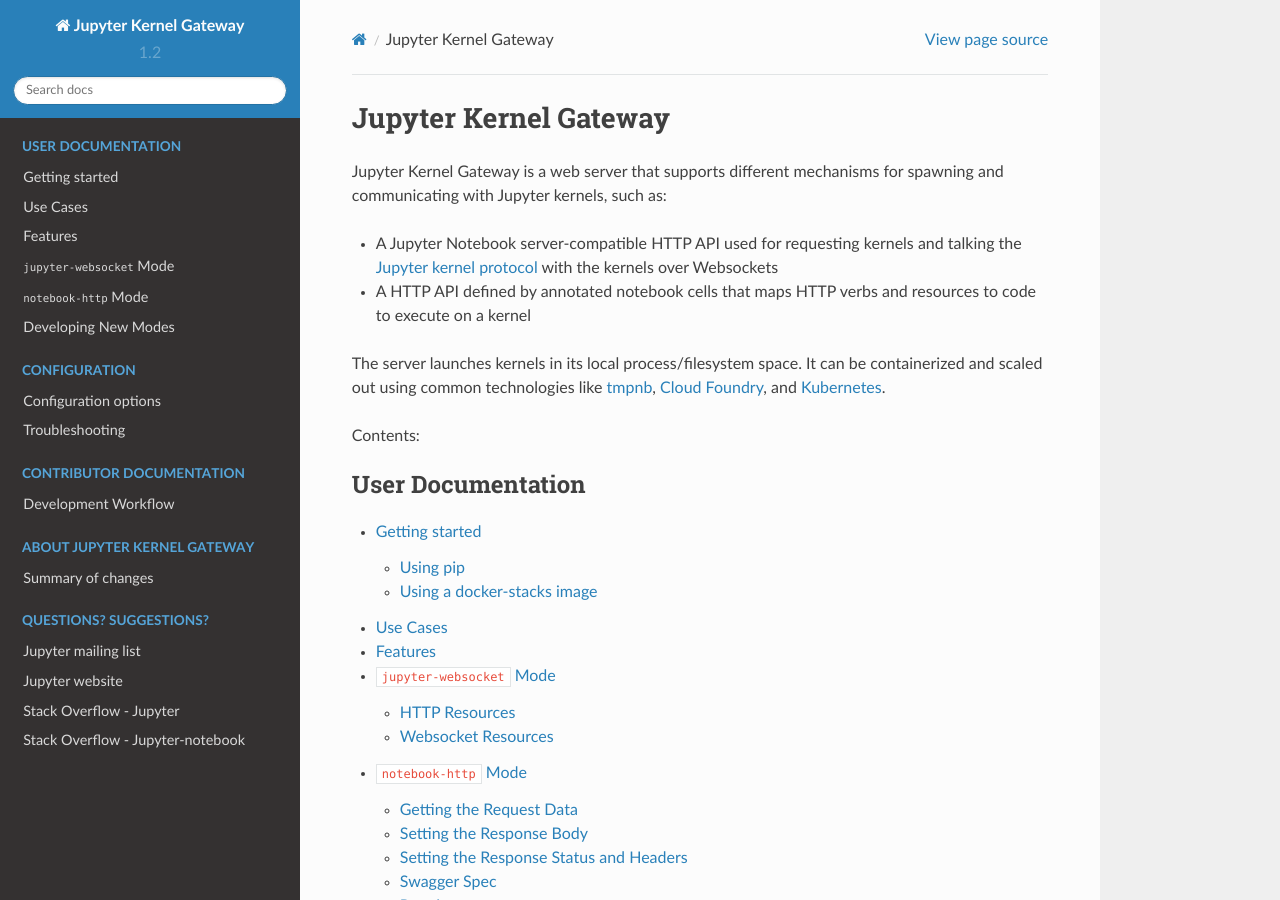
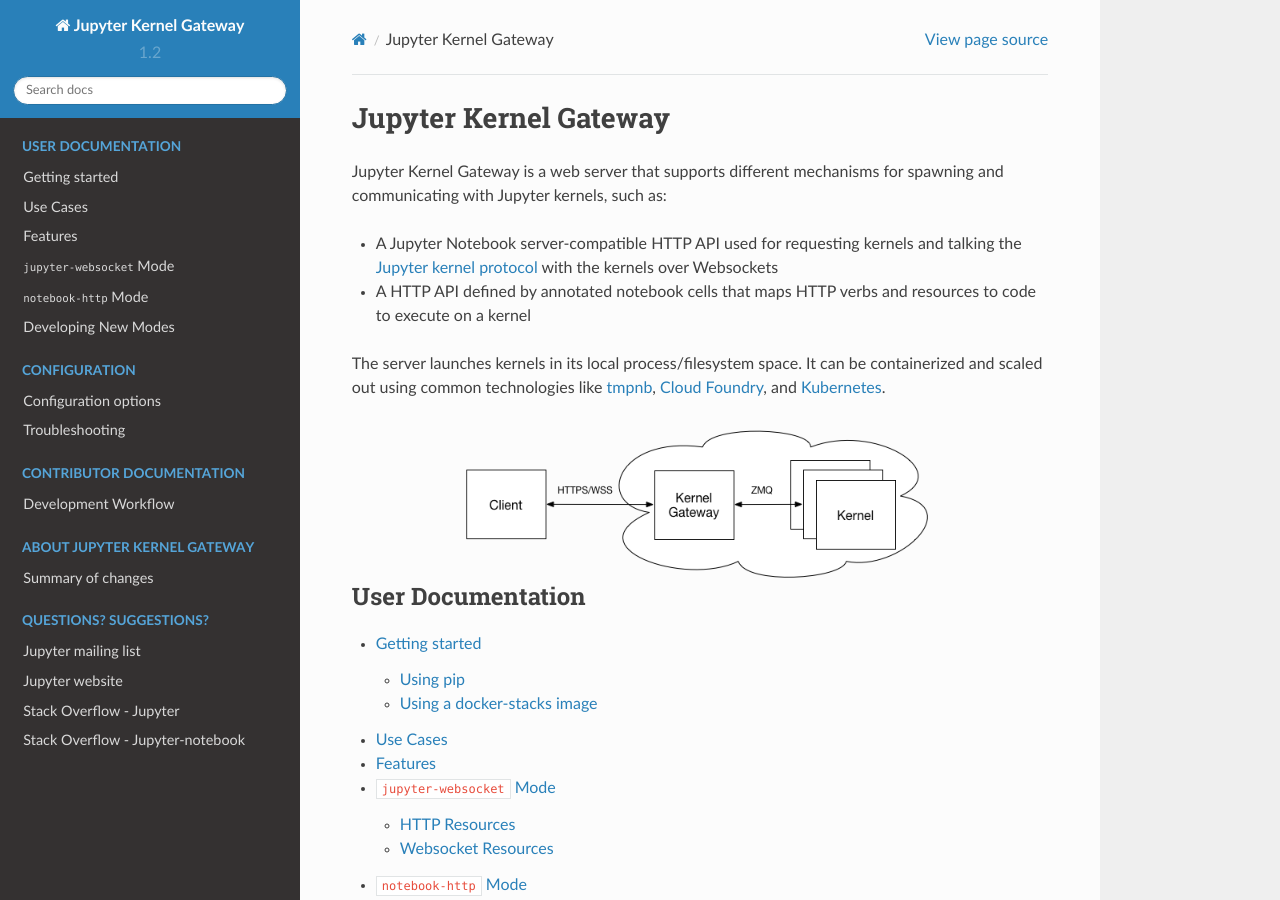
Before and after one commit to jupyter-server/enterprise_gateway, a Sphinx documentation site: the page built from docs/source/index.rst, in a window 1280 px wide and 900 px high. Built offline with Sphinx 7.4.7 and the Read the Docs theme 2.0.0, drawn with Linux system fonts in a browser that asks for light colours.

Commit message:
Add simple KG deployment diagram
Move tmpnb diagram to docs source too

```diff
--- a/docs/source/index.rst
+++ b/docs/source/index.rst
@@ -16,7 +16,10 @@
 `Cloud Foundry <https://github.com/cloudfoundry>`_, and
 `Kubernetes <http://kubernetes.io/>`_.
 
-Contents:
+.. image:: images/kg_basic.png
+   :alt: Kernel Gateway basic deployment
+   :width: 70%
+   :align: center
 
 .. toctree::
    :maxdepth: 2
```
Also changed, not shown: docs/source/uses.md (+1 -1 lines), docs/source/images/kg_basic.png (added), 2 other files.
